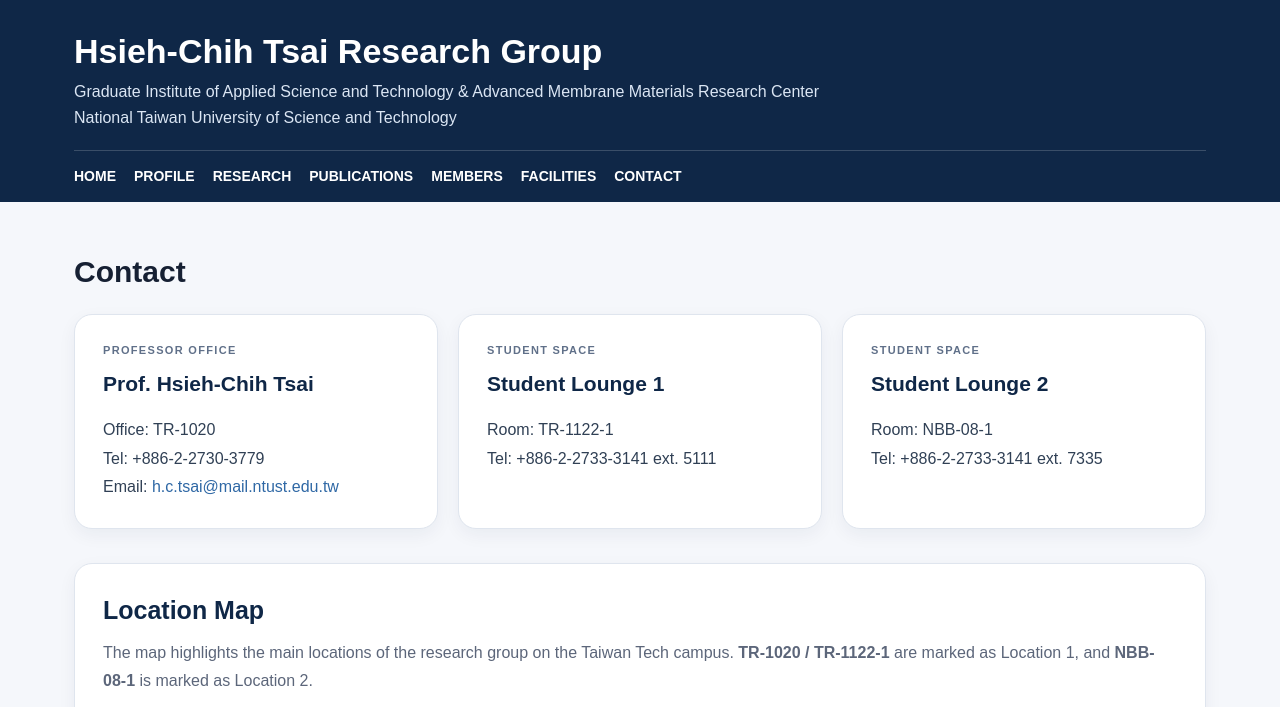
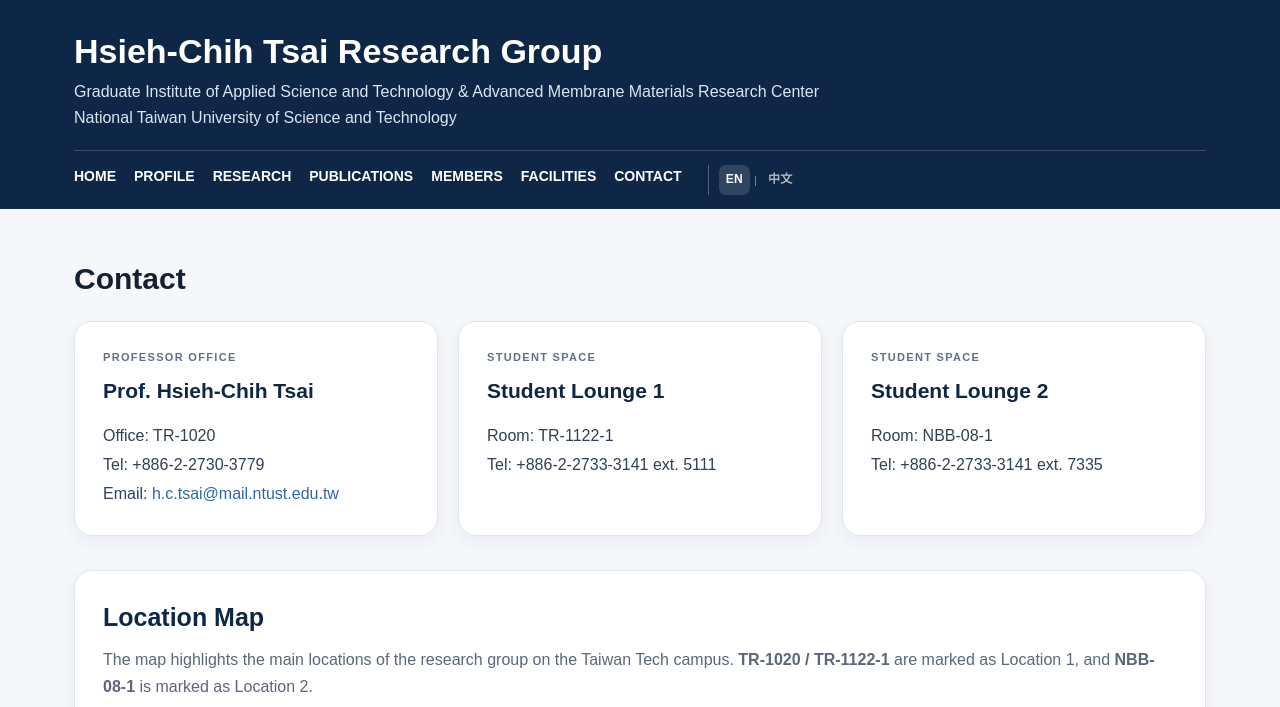
Before and after one commit to HCTSAI2026/NTUST-GAST-Tsai-Lab, a plain HTML site: page contact.html in a window 1280 px wide. Shown: the top 707 px of the page. Drawn offline with Linux system fonts and the light colour scheme.

Commit message:
Enable bilingual interface on contact page

```diff
--- a/contact.html
+++ b/contact.html
@@ -25,6 +25,7 @@
 .contact-page .map-note-item{background:#f5f8fc;border:1px solid #dde6f0;border-radius:12px;padding:14px 16px;color:#304055;line-height:1.6}
 @media(max-width:900px){.contact-page .contact-grid{grid-template-columns:1fr}.contact-page .map-note{grid-template-columns:1fr}}
 </style>
+<script src="language.js?v=20261003i18n1" defer></script>
 </head>
 <body>
 <header class="top"><div class="wrap"><div class="brand"><h1>Hsieh-Chih Tsai Research Group</h1><p>Graduate Institute of Applied Science and Technology &amp; Advanced Membrane Materials Research Center<br>National Taiwan University of Science and Technology</p></div><div class="nav"><a href="index.html">HOME</a><a href="profile.html">PROFILE</a><a href="research.html">RESEARCH</a><a href="publications.html">PUBLICATIONS</a><a href="members.html">MEMBERS</a><a href="facilities.html">FACILITIES</a><a href="contact.html">CONTACT</a></div></div></header>
```
